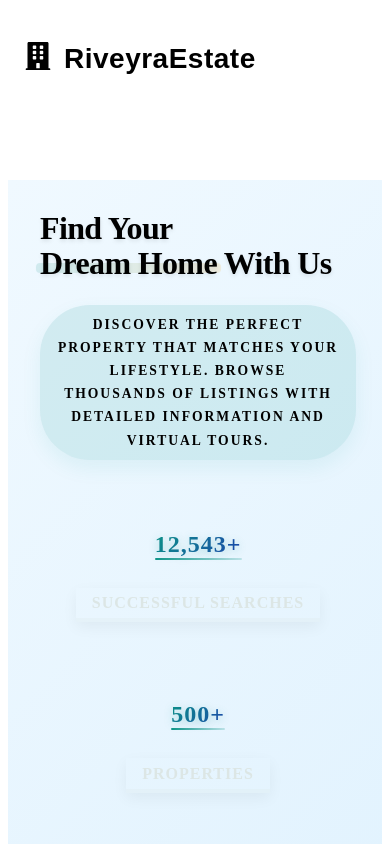
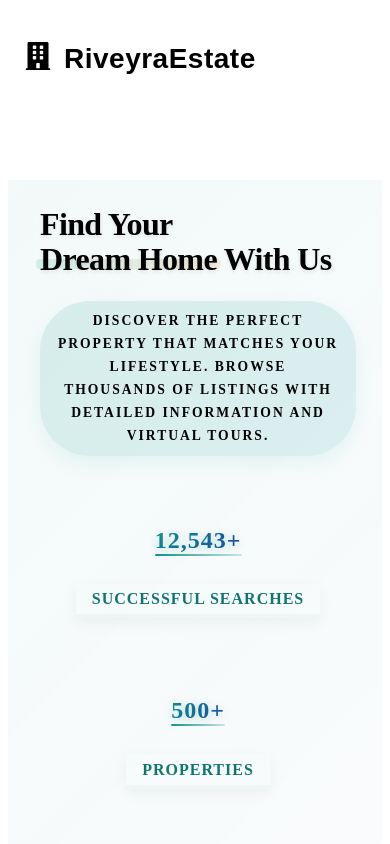
Before and after one commit to shaurya27web/RiveyraEstate, a React (Vite) app in the folder frontend/vite-project/: page / in a window 390 px wide. Shown: the top 844 px of the page. Built offline with nearby package versions, Linux system fonts and the light colour scheme; the HTML template or start-up script is replaced by a standard one.

Commit message:
rang de meri jindagi

```diff
--- a/frontend/vite-project/src/components/common/home/Hero/Hero.css
+++ b/frontend/vite-project/src/components/common/home/Hero/Hero.css
@@ -1,15 +1,15 @@
 /* Hero Section - Fixed Spacing */
 .hero {
   position: relative;
-  padding: 0; /* Remove top/bottom padding */
-  background: linear-gradient(135deg, #f0f9ff 0%, #e0f2fe 100%);
+  padding: 0;
+  background: linear-gradient(135deg, rgba(13, 148, 136, 0.05) 0%, rgba(30, 64, 175, 0.02) 100%);
   overflow: hidden;
   min-height: 100vh;
   display: flex;
   align-items: center;
   z-index: 1;
-  margin-top: 0 !important; /* Force no margin */
-  padding-top: 0 !important; /* Force no padding */
+  margin-top: 0 !important;
+  padding-top: 0 !important;
 }
 
 .container {
@@ -19,8 +19,8 @@
   padding: 0 2rem;
   position: relative;
   z-index: 2;
-  margin-top: 0 !important; /* Remove any top margin */
-  padding-top: 0 !important; /* Remove any top padding */
+  margin-top: 0 !important;
+  padding-top: 0 !important;
 }
 
 .hero-content {
@@ -30,8 +30,8 @@
   align-items: center;
   position: relative;
   z-index: 3;
-  margin-top: 0 !important; /* Ensure no margin */
-  padding-top: 0 !important; /* Ensure no padding */
+  margin-top: 0 !important;
+  padding-top: 0 !important;
 }
 
 .hero-text {
@@ -39,10 +39,9 @@
   animation: fadeInUp 1s ease;
   position: relative;
   z-index: 2;
-  margin-top: 0 !important; /* Remove margin */
+  margin-top: 0 !important;
   padding-top: 0 !important;
-  padding-right:10px !important;
-  margin:10px 10 10 10 !important;/* Remove padding */
+  padding-right: 10px !important;
 }
 
 .hero-title {
@@ -82,17 +81,13 @@
   color: var(--text-light);
   margin-bottom: 2.5rem;
   line-height: 1.7;
-  padding-left: 40px;
-  padding-right: 40px;
-  padding-top: 30px;
-  padding-bottom: 30px;
+  padding: 0;
   animation: fadeInUp 1s ease 0.2s both;
 }
 
 .hero-stats {
   display: flex;
   gap: 3rem;
-  color:#08314c;
   margin-top: 3rem;
   animation: fadeInUp 1s ease 0.4s both;
 }
@@ -102,7 +97,6 @@
   flex-direction: column;
   opacity: 0;
   transform: translateY(20px);
-
 }
 
 .stat.animated {
@@ -123,16 +117,54 @@
   line-height: 1;
   margin-bottom: 0.5rem;
   text-shadow: 0 2px 10px rgba(13, 148, 136, 0.2);
+  display: inline-block;
+  position: relative;
+  transition: all 0.3s ease;
+}
+
+.stat-number::after {
+  content: '';
+  position: absolute;
+  bottom: -2px;
+  left: 0;
+  width: 100%;
+  height: 2px;
+  background: linear-gradient(90deg, var(--primary-color), transparent);
+  transform: scaleX(0);
+  transform-origin: left;
+  animation: counterUnderline 2s ease-out forwards;
+}
+
+@keyframes counterUnderline {
+  to {
+    transform: scaleX(1);
+  }
 }
 
 .stat-label {
   font-size: 1rem !important;
-  color:#08314c !important;
+  color: var(--primary-dark) !important; /* Dark Teal from your theme */
   font-weight: 600 !important;
   text-transform: uppercase;
   letter-spacing: 1px;
 }
 
+.stat:hover .stat-label {
+  color:#0f766e !important;
+  transform: translateY(-2px); /* Optional - keeps hover lift without color change */
+}
+/* Override the animation for stat-label */
+.stat .stat-label {
+  opacity: 1 !important;
+  transform: none !important;
+  animation: none !important;
+  color: #0f766e !important;
+}
+
+/* Keep the stat number animation if desired */
+.stat-number {
+  /* Keep your existing animation */
+}
 /* Floating Properties Widget */
 .floating-properties {
   position: absolute;
@@ -182,13 +214,14 @@
   transition: all 0.3s ease;
   animation: slideInRight 1s ease;
   cursor: pointer;
-  border: 1px solid rgba(255, 255, 255, 0.3);
+  border: 1px solid rgba(13, 148, 136, 0.1);
   position: relative;
 }
 
 .property-card.floating-card:hover {
   transform: translateX(-10px) scale(1.05);
-  box-shadow: 0 20px 40px rgba(0, 0, 0, 0.15);
+  box-shadow: 0 20px 40px rgba(13, 148, 136, 0.15);
+  border-color: rgba(13, 148, 136, 0.3);
 }
 
 .property-card.floating-card:nth-child(2) {
@@ -203,7 +236,7 @@
   position: absolute;
   top: -8px;
   right: -8px;
-  background: var(--accent-color);
+  background: linear-gradient(135deg, var(--accent-color), var(--primary-color));
   color: white;
   padding: 0.25rem 0.75rem;
   border-radius: var(--radius-sm);
@@ -211,6 +244,7 @@
   font-weight: 600;
   text-transform: uppercase;
   letter-spacing: 0.5px;
+  box-shadow: 0 4px 10px rgba(245, 158, 11, 0.3);
 }
 
 .property-card.floating-card h4 {
@@ -257,6 +291,7 @@
   top: -150px;
   right: -100px;
   animation-delay: 0s;
+  background: linear-gradient(45deg, var(--primary-color), transparent);
 }
 
 .shape-2 {
@@ -311,7 +346,7 @@
   height: 4px;
   background: var(--primary-color);
   border-radius: 50%;
-  opacity: 0.3;
+  opacity: 0.2;
   animation: particleFloat linear infinite;
 }
 
@@ -321,10 +356,10 @@
     opacity: 0;
   }
   10% {
-    opacity: 0.3;
+    opacity: 0.2;
   }
   90% {
-    opacity: 0.3;
+    opacity: 0.2;
   }
   100% {
     transform: translateY(-100px) translateX(100px);
@@ -360,6 +395,11 @@
 }
 
 @media (max-width: 768px) {
+  .hero {
+    min-height: auto;
+    padding: 4rem 0;
+  }
+
   .hero-title {
     font-size: 2.25rem;
   }
@@ -372,6 +412,10 @@
 
   .container {
     padding: 0 1.5rem;
+  }
+
+  .hero-subtitle {
+    padding: 0;
   }
 }
 
@@ -387,35 +431,8 @@
   .hero-title {
     font-size: 2rem;
   }
-}
-/* Add to Hero.css for counter animation effect */
-.stat-number {
-  font-size: 2.5rem;
-  font-weight: 800;
-  color: var(--primary-color);
-  line-height: 1;
-  margin-bottom: 0.5rem;
-  text-shadow: 0 2px 10px rgba(13, 148, 136, 0.2);
-  display: inline-block;
-  position: relative;
-  transition: all 0.3s ease;
-}
 
-.stat-number::after {
-  content: '';
-  position: absolute;
-  bottom: -2px;
-  left: 0;
-  width: 100%;
-  height: 2px;
-  background: linear-gradient(90deg, var(--primary-color), transparent);
-  transform: scaleX(0);
-  transform-origin: left;
-  animation: counterUnderline 2s ease-out forwards;
-}
-
-@keyframes counterUnderline {
-  to {
-    transform: scaleX(1);
+  .hero-content {
+    gap: 2rem;
   }
 }
--- a/frontend/vite-project/src/hooks/useCounter.js
+++ b/frontend/vite-project/src/hooks/useCounter.js
@@ -1,6 +1,6 @@
 import { useState, useEffect } from 'react';
 
-const useCounter = (end, duration = 2000, start = 0) => {
+const useCounter = (end, duration = 3000, start = 0) => {
   const [count, setCount] = useState(start);
 
   useEffect(() => {
--- a/frontend/vite-project/src/pages/Agents/Agents.css
+++ b/frontend/vite-project/src/pages/Agents/Agents.css
@@ -88,7 +88,7 @@
   font-weight: 800;
   color: var(--primary-color);
   margin-bottom: 0.5rem;
-  text-shadow: 0 2px 10px rgba(13, 148, 136, 0.2);
+  /* text-shadow: 0 2px 10px rgba(13, 148, 136, 0.2); */
 }
 
 .agents-stats .stat-label {
@@ -676,7 +676,7 @@
 .stat-label {
   font-size: 0.9rem;
   font-weight: 600;
-  color: rgba(255, 255, 255, 0.9);
+  color: #0d9488!important;
   text-transform: uppercase;
   letter-spacing: 1px;
 }
--- a/frontend/vite-project/src/pages/Properties/Properties.css
+++ b/frontend/vite-project/src/pages/Properties/Properties.css
@@ -1,11 +1,11 @@
-/* Properties Page Styles - Enhanced with RiveyraEstate Theme */
+
 .properties-page {
   padding-bottom: 4rem;
   overflow-x: hidden;
   background: linear-gradient(135deg, #f8fafc 0%, #f1f5f9 100%);
 }
 
-/* Hero Section with Gradient Animation */
+
 .properties-hero {
   background: linear-gradient(135deg,
     rgba(13, 148, 136, 0.98) 0%,
@@ -120,7 +120,7 @@ url('https://images.unsplash.com/photo-1600047509807-ba8f99d2cdde?w=1600&auto=fo
   font-weight: 800;
   color: white !important;
   line-height: 1;
-  margin-bottom: 0.75rem; /* Space between number and label */
+  margin-bottom: 0.75rem;
   background: linear-gradient(135deg, #ffffff, rgba(255, 255, 255, 0.9));
   -webkit-background-clip: text;
   -webkit-text-fill-color: transparent;
@@ -155,24 +155,24 @@ url('https://images.unsplash.com/photo-1600047509807-ba8f99d2cdde?w=1600&auto=fo
   }
 }
 
-/* Stat Labels - Single Theme Color (Teal) */
+
 .stat-label {
   font-size: 1rem;
   font-weight: 900 !important;
   text-transform: uppercase;
   letter-spacing: 1px;
-  padding: 0.35rem 0; /* Adjusted padding */
-  margin-top: 0.25rem; /* Space from number */
+  padding: 0.35rem 0;
+  margin-top: 0.25rem;
   transition: all 0.3s ease;
   position: relative;
   display: inline-block;
   background: transparent;
   border-bottom: 4px solid;
-  color: #dce6e5 !important; /* Single theme color - Teal */
+  color: #dce6e5 !important;
   border-bottom-color: rgba(219, 230, 229, 0.25);
 }
 
-/* Remove individual colors - keep all same teal */
+
 .stat-item:nth-child(1) .stat-label,
 .stat-item:nth-child(2) .stat-label,
 .stat-item:nth-child(3) .stat-label,
@@ -191,7 +191,7 @@ url('https://images.unsplash.com/photo-1600047509807-ba8f99d2cdde?w=1600&auto=fo
   text-shadow: 0 2px 5px rgba(13, 148, 136, 0.15);
 }
 
-/* Responsive adjustments */
+
 @media (max-width: 992px) {
   .stats-banner {
     grid-template-columns: repeat(2, 1fr);
@@ -205,7 +205,7 @@ url('https://images.unsplash.com/photo-1600047509807-ba8f99d2cdde?w=1600&auto=fo
 
   .stat-number {
     font-size: 2.25rem;
-    color:#0d9488 !important;
+    color:#dee3e3 !important;
   }
 
   .stat-label {
@@ -236,7 +236,6 @@ url('https://images.unsplash.com/photo-1600047509807-ba8f99d2cdde?w=1600&auto=fo
   }
 }
 
-/* Hero Shapes Animation - Enhanced */
 .hero-shape {
   position: absolute;
   border-radius: 50%;
@@ -287,7 +286,7 @@ url('https://images.unsplash.com/photo-1600047509807-ba8f99d2cdde?w=1600&auto=fo
   }
 }
 
-/* Property Type Filter Bar - Modern & Clean */
+
 .property-type-filter {
   background: white;
   border-radius: 20px;
@@ -384,7 +383,6 @@ url('https://images.unsplash.com/photo-1600047509807-ba8f99d2cdde?w=1600&auto=fo
   width: 100%;
 }
 
-/* Properties Header - Enhanced */
 .properties-header {
   display: flex;
   justify-content: space-between;
@@ -443,7 +441,7 @@ url('https://images.unsplash.com/photo-1600047509807-ba8f99d2cdde?w=1600&auto=fo
   gap: 0.75rem;
 }
 
-/* Properties Grid - Enhanced Spacing */
+
 .properties-grid {
   display: grid;
   grid-template-columns: repeat(auto-fill, minmax(350px, 1fr));
@@ -451,7 +449,6 @@ url('https://images.unsplash.com/photo-1600047509807-ba8f99d2cdde?w=1600&auto=fo
   margin-bottom: 3rem;
 }
 
-/* CTA Section - Redesigned with Theme Colors */
 .properties-cta {
   text-align: center;
   padding: 4rem 2rem;
@@ -526,7 +523,7 @@ url('https://images.unsplash.com/photo-1600047509807-ba8f99d2cdde?w=1600&auto=fo
   box-shadow: 0 20px 40px rgba(13, 148, 136, 0.4);
 }
 
-/* Pagination - Clean Design */
+
 .pagination {
   display: flex;
   justify-content: center;
@@ -585,7 +582,6 @@ url('https://images.unsplash.com/photo-1600047509807-ba8f99d2cdde?w=1600&auto=fo
   transform: scale(1.1);
 }
 
-/* Responsive Design - Enhanced */
 @media (max-width: 1024px) {
   .page-title {
     font-size: 3rem;
@@ -759,7 +755,6 @@ url('https://images.unsplash.com/photo-1600047509807-ba8f99d2cdde?w=1600&auto=fo
   }
 }
 
-/* Utility Classes */
 .container {
   max-width: 1280px;
   margin: 0 auto;
```
Also changed, not shown: frontend/vite-project/src/pages/Properties/Properties.jsx (+10 -10 lines).
